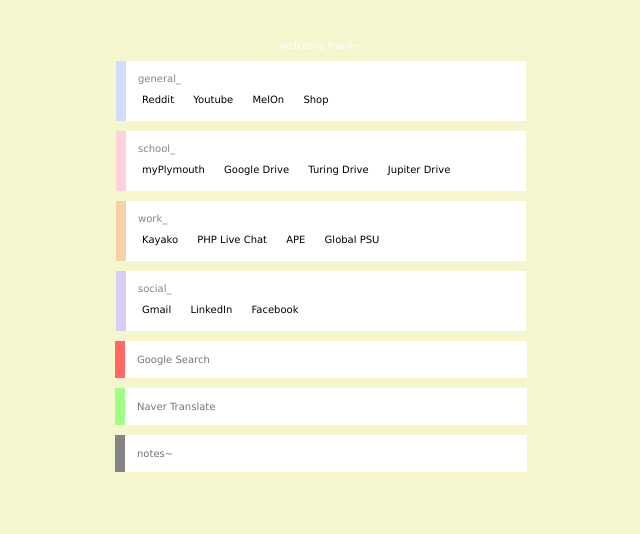
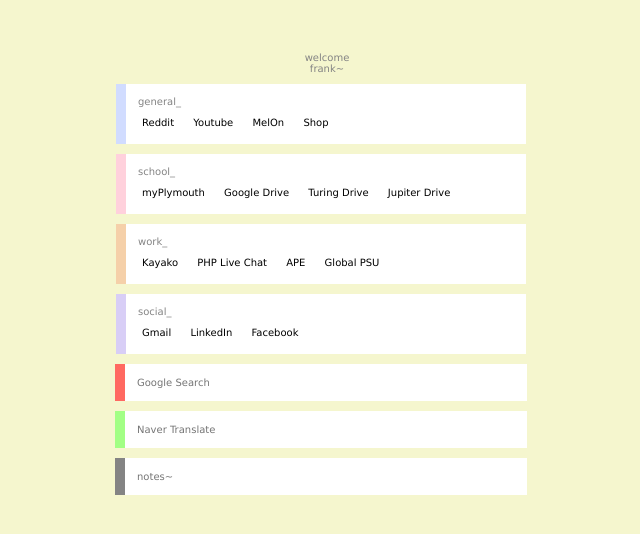
Before and after one commit to Nightjay/Nightjay.github.io, a plain HTML site: page index.html in a window 1280 px wide. Shown: the whole page, without its empty margins (319-959 px from the left). Drawn offline with nearby package versions, Linux system fonts and the light colour scheme.

Commit message:
Update index.html

```diff
--- a/index.html
+++ b/index.html
@@ -19,7 +19,7 @@ Author: Nightjay
 <body>
 
 <center>
-<div class='title'><p class= 'titleTXT'>welcome frank~</p></div>
+<div class='title'><p class= 'sub'>welcome frank~</p></div>
 </center>
 
 	<div class='general' id='test'><p class='sub'>general_</p>
```
